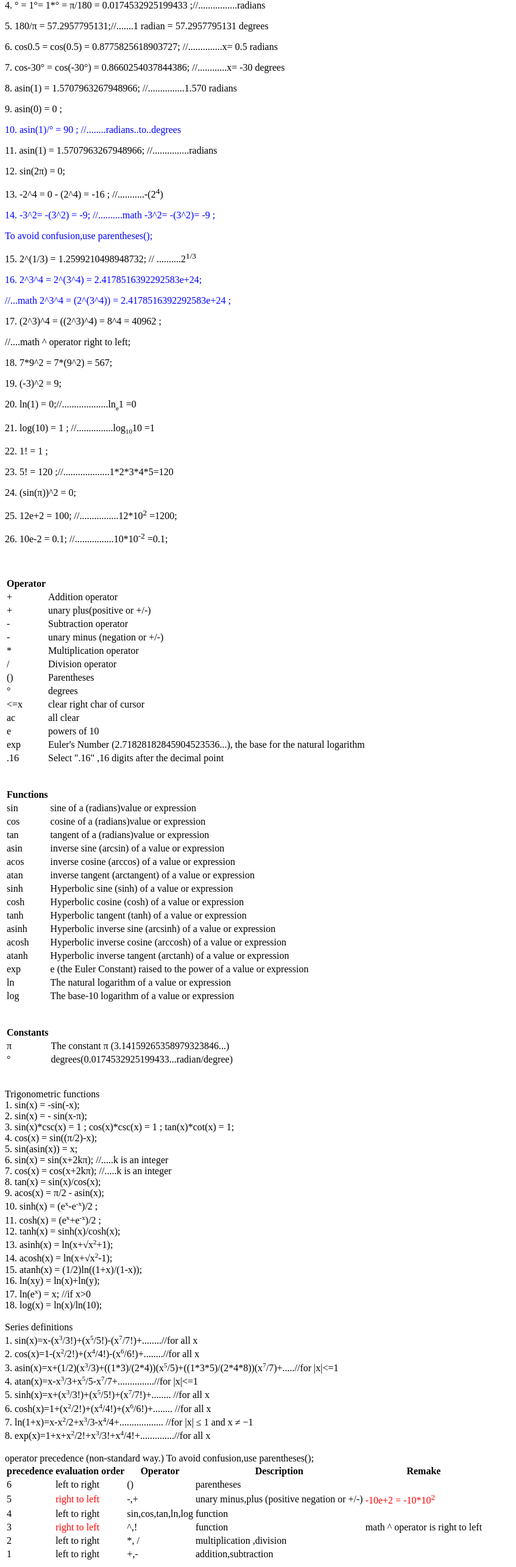
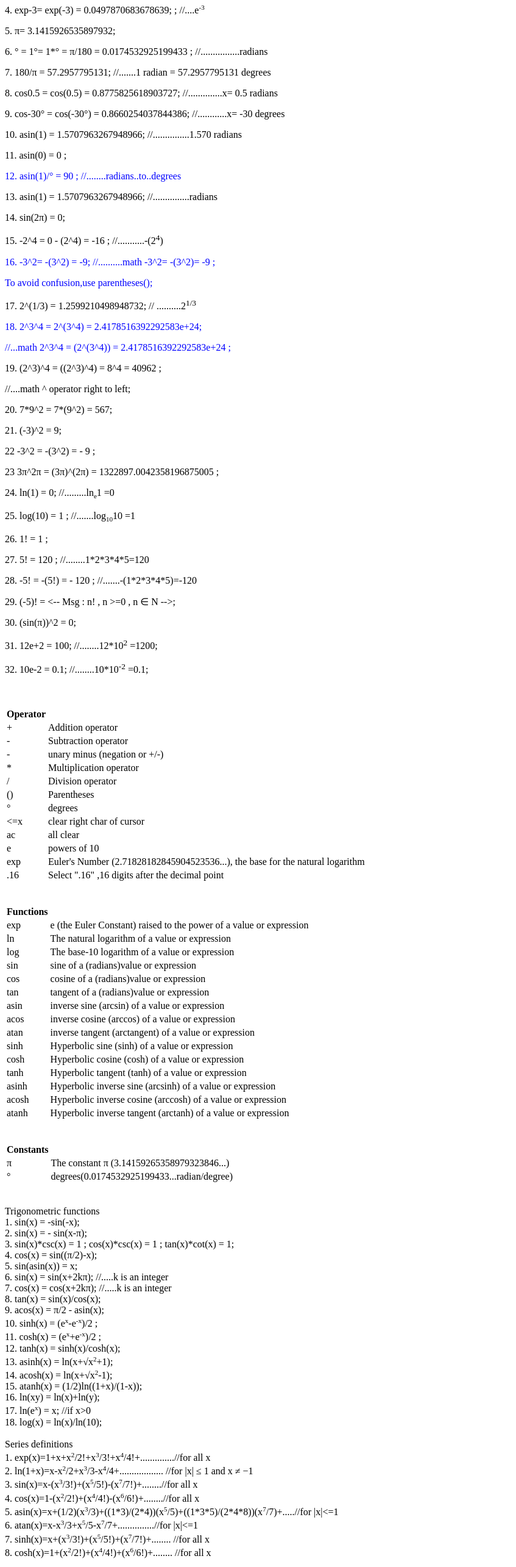
Before and after one commit to taiminghuang/taiminghuang.github.io, a plain HTML site: page calculator_mobile_menu.html in a window 1280 px wide. Shown: the part 171-2740 px from the top of the page at 61% size, without its empty margins (0-847 px from the left). Drawn offline with Linux system fonts and the light colour scheme.

Commit message:
Update calculator_mobile_menu.html

```diff
--- a/calculator_mobile_menu.html
+++ b/calculator_mobile_menu.html
@@ -9,35 +9,45 @@
 <br>
   Examples:<br>
 
-   <p>1.  exp = exp1  = 2.7182818284590452 ;//..e<sup><small>1</small></sup></p></p>
-   <p>2.  exp3= exp(3) = 20.0855369231876677 ;//....e<sup><small>3</small></sup></p>
-   <p>3.  π= 3.1415926535897932;</p>
-   <p>4.  ° = 1°= 1*° = π/180 = 0.0174532925199433 ;//................radians</p>
-   <p>5.  180/π = 57.2957795131;//.......1 radian = 57.2957795131 degrees </p>
-   <p>6.  cos0.5 = cos(0.5) = 0.8775825618903727; //..............x= 0.5  radians</p>
-   <p>7.  cos-30° = cos(-30°) = 0.8660254037844386; //............x= -30 degrees</p>
-   <p>8.  asin(1) = 1.5707963267948966;  //...............1.570 radians</p>
-   <p>9.  asin(0) = 0 ; </p>
-   <p style="color:blue;">10.  asin(1)/° = 90 ;    //........radians..to..degrees</p>
-   <p>11.  asin(1) = 1.5707963267948966;  //...............radians</p>
-   <p>12.  sin(2π) = 0; </p>
-   <p>13.  -2^4 = 0 - (2^4) = -16 ; //...........-(2<sup>4</sup>)</p>
-   <p style="color:blue;">14.  -3^2= -(3^2) = -9; //..........math -3^2= -(3^2)= -9 ;</p>
+   <p>1.  exp1 = exp(1)  = 2.7182818284590452 ;         //..e<sup><small>1</small></sup></p></p>
+   <p>2.  exp3= exp(3) = 20.0855369231876677 ;           //....e<sup><small>3</small></sup></p>
+   <p>3.  exp3π= exp(3π) = 20.0855369231876677 ;      //....e<sup><small>3π</small></sup></p>
+   <p>4.  exp-3= exp(-3) = 0.0497870683678639; ;        //....e<sup><small>-3</small></sup></p>
+   <p>5.  π= 3.1415926535897932;</p>
+   <p>6.  ° = 1°= 1*° = π/180 = 0.0174532925199433 ;   //................radians</p>
+   <p>7.  180/π = 57.2957795131;                       //.......1 radian = 57.2957795131 degrees </p>
+   <p>8.  cos0.5 = cos(0.5) = 0.8775825618903727;      //..............x= 0.5  radians</p>
+   <p>9.  cos-30° = cos(-30°) = 0.8660254037844386;    //............x= -30 degrees</p>
+   <p>10.  asin(1) = 1.5707963267948966;               //...............1.570 radians</p>
+   <p>11.  asin(0) = 0 ; </p>
+   <p style="color:blue;">12.  asin(1)/° = 90 ;        //........radians..to..degrees</p>
+   <p>13.  asin(1) = 1.5707963267948966;               //...............radians</p>
+   <p>14.  sin(2π) = 0; </p>
+   <p>15.  -2^4 = 0 - (2^4) = -16 ;                    //...........-(2<sup>4</sup>)</p>
+   <p style="color:blue;">16.  -3^2= -(3^2) = -9;       //..........math -3^2= -(3^2)= -9 ;</p>
    <p style="color:blue;">    To avoid confusion,use parentheses();</p>
-   <p>15.  2^(1/3) = 1.2599210498948732;   //  ..........2<sup>1/3</sup></p>
-   <p style="color:blue;">16.  2^3^4 = 2^(3^4) = 2.4178516392292583e+24; </p>
-   <p style="color:blue;">   //...math 2^3^4 = (2^(3^4)) = 2.4178516392292583e+24 ;</p>
-   <p>17.  (2^3)^4 = ((2^3)^4) = 8^4 = 40962  ;</p>
+   <p>17.  2^(1/3) = 1.2599210498948732;                //  ..........2<sup>1/3</sup></p>
+   <p style="color:blue;">18.  2^3^4 = 2^(3^4) = 2.4178516392292583e+24; </p>
+   <p style="color:blue;">                             //...math 2^3^4 = (2^(3^4)) = 2.4178516392292583e+24 ;</p>
+   <p>19.  (2^3)^4 = ((2^3)^4) = 8^4 = 40962  ;</p>
    <p>    //....math ^ operator right to left;</p>
-   <p>18.  7*9^2 = 7*(9^2) = 567;</p>
-   <p>19.  (-3)^2 = 9;</p>
-   <p>20.  ln(1) = 0;//...................ln<sub><small>e</small></sub>1 =0</p>
-   <p>21.  log(10) = 1 ; //...............log<sub><small>10</small></sub>10 =1</p>
-   <p>22.  1! = 1 ; </p>
-   <p>23.  5! = 120 ;//...................1*2*3*4*5=120</p>
-   <p>24.  (sin(π))^2 = 0;</p>
-   <p>25.  12e+2 = 100;  //................12*10<sup>2</sup> =1200;</p>
-   <p>26.  10e-2 = 0.1;  //................10*10<sup>-2</sup> =0.1;</p>
+   <p>20.  7*9^2 = 7*(9^2) = 567;</p>
+   <p>21.  (-3)^2 = 9;</p>
+   <p>22   -3^2 = -(3^2) = - 9 ;</p>
+   <p>23   3π^2π = (3π)^(2π) = 1322897.0042358196875005 ;</p>
+
+   <p>24.  ln(1) = 0;                                      //.........ln<sub><small>e</small></sub>1 =0</p>
+   <p>25.  log(10) = 1 ;                                     //.......log<sub><small>10</small></sub>10 =1</p>
+   <p>26.  1! = 1 ; </p>
+   <p>27.  5! = 120 ;                                       //........1*2*3*4*5=120</p>
+   <p>28.  -5! = -(5!) = - 120 ;                            //.......-(1*2*3*4*5)=-120</p>
+   <p>29.  (-5)! = <--  Msg : n! , n >=0 , n ∈ N -->; </p>
+
+   <p>30.  (sin(π))^2 = 0;</p>
+   <p>31.  12e+2 = 100;                                     //........12*10<sup>2</sup> =1200;</p>
+   <p>32.  10e-2 = 0.1;                                     //........10*10<sup>-2</sup> =0.1;</p>
+
+
       <br>
       <br>
 <table>
@@ -48,7 +58,6 @@
 </thead>
 <tbody>
 <tr><td>+</td><td>Addition operator</td></tr>
-<tr><td>+</td><td>unary plus(positive or +/-)</td></tr>
 <tr><td>-</td><td>Subtraction operator</td></tr>
 <tr><td>-</td><td>unary minus (negation or +/-)</td></tr>
 <tr><td>*</td><td>Multiplication operator</td></tr>
@@ -71,6 +80,9 @@
 </tr>
 </thead>
 <tbody>
+<tr><td>exp</td><td>e (the Euler Constant) raised to the power of a value or expression</td></tr>
+<tr><td>ln</td><td>The natural logarithm of a value or expression</td></tr>
+<tr><td>log</td><td>The base-10 logarithm of a value or expression</td><td></tr>
 <tr><td>sin</td><td>sine of a (radians)value or expression</td></tr>
 <tr><td>cos</td><td>cosine of a (radians)value or expression</td></tr>
 <tr><td>tan</td><td>tangent of a (radians)value or expression</td></tr>
@@ -83,9 +95,7 @@
 <tr><td>asinh</td><td>Hyperbolic inverse sine (arcsinh) of a value or expression</td></tr>
 <tr><td>acosh</td><td>Hyperbolic inverse cosine (arccosh) of a value or expression</td></tr>
 <tr><td>atanh</td><td>Hyperbolic inverse tangent (arctanh) of a value or expression</td><td></tr>
-<tr><td>exp</td><td>e (the Euler Constant) raised to the power of a value or expression</td></tr>
-<tr><td>ln</td><td>The natural logarithm of a value or expression</td></tr>
-<tr><td>log</td><td>The base-10 logarithm of a value or expression</td><td></tr>
+
 </tbody>
 </table>
 <br>
@@ -142,24 +152,29 @@
 
 <br>
   Series definitions <br>
-    1.  sin(x)=x-(x<sup><small>3</small></sup>/3!)+(x<sup><small>5</small></sup>/5!)-(x<sup><small>7</small></sup>/7!)+........//for all x
+    1.  exp(x)=1+x+x<sup><small>2</small></sup>/2!+x<sup><small>3</small></sup>/3!+x<sup><small>4</small></sup>/4!+..............//for all x
        <br>
-   2.  cos(x)=1-(x<sup><small>2</small></sup>/2!)+(x<sup><small>4</small></sup>/4!)-(x<sup><small>6</small></sup>/6!)+........//for all x
+    2.  ln(1+x)=x-x<sup><small>2</small></sup>/2+x<sup><small>3</small></sup>/3-x<sup><small>4</small></sup>/4+.................. //for |x| ≤ 1 and x ≠ −1
        <br>
-   3.  asin(x)=x+(1/2)(x<sup><small>3</small></sup>/3)+((1*3)/(2*4))(x<sup><small>5</small></sup>/5)+((1*3*5)/(2*4*8))(x<sup><small>7</small></sup>/7)+.....//for |x|<=1
+    3.  sin(x)=x-(x<sup><small>3</small></sup>/3!)+(x<sup><small>5</small></sup>/5!)-(x<sup><small>7</small></sup>/7!)+........//for all x
        <br>
-   4.  atan(x)=x-x<sup><small>3</small></sup>/3+x<sup><small>5</small></sup>/5-x<sup><small>7</small></sup>/7+...............//for |x|<=1
+    4.  cos(x)=1-(x<sup><small>2</small></sup>/2!)+(x<sup><small>4</small></sup>/4!)-(x<sup><small>6</small></sup>/6!)+........//for all x
        <br>
-   5.  sinh(x)=x+(x<sup><small>3</small></sup>/3!)+(x<sup><small>5</small></sup>/5!)+(x<sup><small>7</small></sup>/7!)+........ //for all x
+    5.  asin(x)=x+(1/2)(x<sup><small>3</small></sup>/3)+((1*3)/(2*4))(x<sup><small>5</small></sup>/5)+((1*3*5)/(2*4*8))(x<sup><small>7</small></sup>/7)+.....//for |x|<=1
        <br>
-   6.  cosh(x)=1+(x<sup><small>2</small></sup>/2!)+(x<sup><small>4</small></sup>/4!)+(x<sup><small>6</small></sup>/6!)+........ //for all x
+    6.  atan(x)=x-x<sup><small>3</small></sup>/3+x<sup><small>5</small></sup>/5-x<sup><small>7</small></sup>/7+...............//for |x|<=1
        <br>
-   7.  ln(1+x)=x-x<sup><small>2</small></sup>/2+x<sup><small>3</small></sup>/3-x<sup><small>4</small></sup>/4+.................. //for |x| ≤ 1 and x ≠ −1
+    7.  sinh(x)=x+(x<sup><small>3</small></sup>/3!)+(x<sup><small>5</small></sup>/5!)+(x<sup><small>7</small></sup>/7!)+........ //for all x
        <br>
-   8.  exp(x)=1+x+x<sup><small>2</small></sup>/2!+x<sup><small>3</small></sup>/3!+x<sup><small>4</small></sup>/4!+..............//for all x
+    8.  cosh(x)=1+(x<sup><small>2</small></sup>/2!)+(x<sup><small>4</small></sup>/4!)+(x<sup><small>6</small></sup>/6!)+........ //for all x
        <br>
+
+
        <br>
- operator precedence   (non-standard way.) To avoid confusion,use parentheses();
+<p>Warning: Operator precedence  (non-standard way.) To avoid confusion,use parentheses();<p/>
+<p>       : Other calculator have different order, and you can get a different answer !<p/>
+<p>       : The calculator is still under development and may get things wrong, so be careful!<p/>
+
        <br>
 
  <table>
@@ -173,12 +188,18 @@
 </tr>
 </thead>
 <tbody>
-<tr><td>6</td><td>left to right</td><td>()</td><td>parentheses</td><td></td></tr>
-<tr><td>5</td><td style="color:red;">right to left</td><td>-,+</td><td>unary minus,plus (positive negation or +/-)</td><td style="color:red;"> -10e+2 = -10*10<sup>2</sup></td></tr>
-<tr><td>4</td><td>left to right</td><td>sin,cos,tan,ln,log</td><td> function </td><td > </td></tr>
-<tr><td>3</td><td style="color:red;">right to left</td><td>^,!</td><td> function </td><td >  math ^ operator is  right to left </td></tr>
-<tr><td>2</td><td>left to right</td><td> *, / </td><td>multiplication ,division</td><td></td></tr>
-<tr><td>1</td><td>left to right</td><td> +,-  </td><td>addition,subtraction</td><td></td></tr>
+<tr><td>9</td><td>left to right</td><td>()</td><td>parenthesization</td><td></td></tr>
+<tr><td>8</td><td style="color:red;"></td><td>!</td><td> factorial </td><td >0 and natural numbers    </td></tr>
+<tr><td>7</td><td style="color:red;"></td><td>^</td><td> exponentiation </td><td >  math ^ operator is  right to left </td></tr>
+<tr><td>6</td><td>left to right</td><td>-</td><td>unary minus </td></td></tr>
+<tr><td>5</td><td>left to right</td><td>ln,log,exp,sin,cos,tan,sinh,cosh,tanh</td><td> function </td><td > </td></tr>
+<tr><td></td><td></td><td>asin,acos,atan,asinh,acosh,atanh</td><td> </td><td > </td></tr>
+<tr><td>4</td><td>left to right</td><td> / </td><td>division</td><td></td></tr>
+<tr><td>3</td><td>left to right</td><td> * </td><td>multiplication</td><td></td></tr>
+<tr><td>2</td><td>left to right</td><td> -  </td><td>subtraction</td><td></td></tr>
+<tr><td>1</td><td>left to right</td><td> + </td><td>addition</td><td></td></tr>
+<tr><td>0</td><td>left to right</td><td> 1,2,3,4,5,6,7,8,9,0,.,π,°, e+ , e- </td><td>number</td><td><td style="color:red;"> 10e+2 = 10*10<sup>2</sup></td></tr>
+
 </tbody>
 </table>
 </div>
@@ -198,7 +219,7 @@
 </tr>
 </thead>
 <tbody>
-<tr><td>n!</td><td >0<=n<25000000 ; n ∈ N</td><td>number after the decimal point</td><td></td><td > </td></tr>
+<tr><td>n!</td><td >0<=n=<20000000 ; n ∈ N</td><td>number after the decimal point</td><td></td><td >n>20000000, need a lot of calculation </td></tr>
 <tr><td>^(x)</td><td> -1e+200<= x <=1e+200 </td><td>number after the decimal point</td><td> 9.9^(1e+1000) </td><td > pow(x)</td></tr>
 <tr><td>exp(x)</td><td> -1e+200<= x <=1e+200</td><td>number after the decimal point </td><td>exp(1e+1000) </td><td > about 10 minute</td></tr>
 <tr><td>sin(x)</td><td>1e-170<=x<=1e+2100</td><td> < |(+/-)1e-200| </td><td></td><td>cos(2e-323)-cos(1e-323)^2+sin(1e-323)^2= 0;(LONG TIME);sin(1e-450)?; sin(3600000000°-1e-300) =  -10e-301;;sin(12345678901234567890π-1e-700) = -1e-700;sin(1e-123456) = 1e-123456;
@@ -210,12 +231,30 @@
 </table>
 
 
-<br>Reference <br>
-<p>https://zh.wikipedia.org/wiki/正弦</p>
+<br>References <br>
+
+<p>https://en.wikipedia.org/wiki/Factorial</p>
+<p>https://en.wikipedia.org/wiki/Exponentiation</p>
+<p>https://en.wikipedia.org/wiki/Natural_logarithm<p>
+<p>https://mathworld.wolfram.com/NaturalLogarithm.html<p>
+<p>https://en.wikipedia.org/wiki/Logarithm<p>
+<p>https://en.wikipedia.org/wiki/trigonometric_functions</p>
+<p>https://en.wikipedia.org/wiki/Inverse_trigonometric_functions</p>
+<p>https://en.wikipedia.org/wiki/Hyperbolic_functions</p>
+<p>https://en.wikipedia.org/wiki/Hyperbolic_functions#Inverse_functions_as_logarithms</p>
+
+<p>https://mathworld.wolfram.com/Precedence.html</p>
+<p>https://www.mathsisfun.com/operation-order-pemdas.html</p>
 <p>https://www.mathsisfun.com/calculator-precision.html</p>
 <p>https://keisan.casio.com/calculator</p>
 <p>https://taiminghuang.github.io</p>
 </div>
 
+<br>contact us <br>
+ <p> If any suggestions for improvements or enhancements to this  precision calculator.</p>
+ <p> We are glad  about message from you ! But we get lots of emails, and can't respond to them all.</p>
+ <p> My Email Address: huangtm29@gmail.com </p>
+
+
 </body>
 </html>
```
